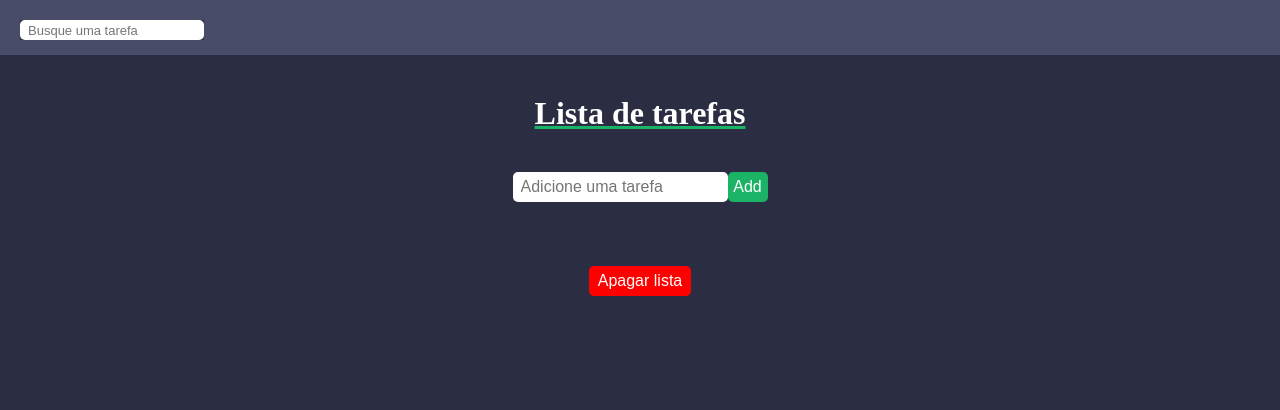
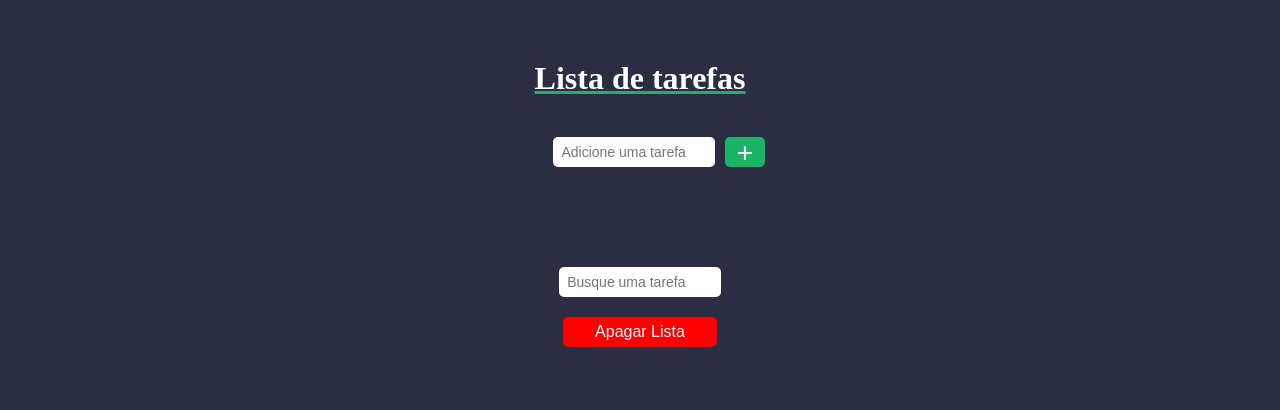
Before and after one commit to Victor227br/Lista-de-tarefa---javascript, a plain HTML site: page index.html in a window 1280 px wide. Drawn offline with nearby package versions, Linux system fonts and the light colour scheme.

Commit message:
revisão do código

```diff
--- a/index.html
+++ b/index.html
@@ -12,21 +12,28 @@
 </head>
 <body>
 
-    <span id="estiloBarra"><div class="barraCentralizar"><input id="search" type="text" placeholder="Busque uma tarefa"></div></span>
+    <!-- <span id="estiloBarra"><div class="barradePesquisaCentralizar"><input id="search" type="text" placeholder="Busque uma tarefa"></div></span> -->
     <div class="container-add">
     <h1 id="titulo">Lista de tarefas</h1>
 
     <div id="estilizarAdicionarTarefa">
         <input id="add-text" type="text" placeholder="Adicione uma tarefa" required >
-        <button id="button-criar" onclick="criarTarefa()" >Add</button>
+        <span class="estilobutton">
+            <button id="button-criar" onclick="criarTarefa()" >+</button>
+        </span>
     </div>
 
  </div>
         <ul id="lista-container"></ul>
 
-        <nav>
-            <button id="button-excluirlista" onclick="apagarTudo()" id="limpar-button">Apagar lista</button>
-        </nav>
+
+            <span id="centralizarFinal">
+                <div id="estilizarBusca">
+                    <input id="search" type="text" placeholder="Busque uma tarefa">
+                </div>
+                <button id="button-excluirlista" onclick="apagarTudo()" id="limpar-button">Apagar Lista</button>
+            </span>
+
 
     <script src="script.js"></script>
 </body>
--- a/script.js
+++ b/script.js
@@ -101,8 +101,6 @@ searchInput.addEventListener('input', (event) =>{
 if(formateString(item.textContent).indexOf(value) !== -1  ){
 
 item.style.display = 'flex';
-item.style.display =' ';
-
 } else {
     item.style.display = 'none';
   }
--- a/style.css
+++ b/style.css
@@ -38,11 +38,12 @@ nav {
 
 .container-add {
     display: flex;
-    justify-content:space-around;
+    justify-content:space-between;
     align-items: center;
     flex-direction: column;
     /* background-color: #2B2D42; */
     color: white;
+   padding: 20px;
 
 }
 
@@ -50,8 +51,8 @@ nav {
 #add-text{
     height: 30px;
     border-radius: 5px;
-    font-size: 16px;
-    min-width: 16vw;
+    font-size: 14px;
+    width: 12vw;
     box-shadow: 0 0 0 0;
     border: 0;
     outline: 0;
@@ -63,8 +64,13 @@ nav {
 #estilizarAdicionarTarefa{
     display: flex;
     flex-direction: row;
+    margin-left:3vw;
+
 }
 
+.estilobutton{
+    padding-left: 10px;
+}
 
 .item{
     display: flex;
@@ -106,7 +112,7 @@ nav {
 #button-criar{
     height: 30px;
     border-radius: 5px;
-    font-size: 16px;
+    font-size: 28px;
     box-shadow: 0 0 0 0;
     border: 0;
     outline: 0;
@@ -116,10 +122,10 @@ nav {
 }
 
 #button-excluirlista{
-    min-height: 30px;
+    height: 30px;
     border-radius: 5px;
     font-size: 16px;
-    min-width: 8vw;
+    width: 12vw;
     box-shadow: 0 0 0 0;
     border: 0;
     outline: 0;
@@ -179,26 +185,24 @@ display: none;
      background-color:#484C69;
  }
 
- #estiloBarra{
-    display:flex;
 
-    width: 100%;
-    padding-bottom: 15px;
-    background-color: #484C69;
+#centralizarFinal{
+    display: flex;
+    align-items: center;
+    flex-direction: column;
+    justify-content: space-around;
+    padding: 60px;
 }
 
-.barraCentralizar{
-    display: flex;
-    align-self: center;
-    margin-top: 20px;
-    margin-left: 20px; ;
+#estilizarBusca{
+    padding: 20px;
 }
 
  #search {
-    height: 20px;
+    height: 30px;
     border-radius: 5px;
-    font-size: 13px;
-    min-width: 10vw;
+    font-size: 14px;
+    width: 12vw;
     box-shadow: 0 0 0 0;
     border: 0;
     outline: 0;
@@ -215,15 +219,20 @@ display: none;
 }
 
 #add-text{
-        width: 56vw;
+        width: 42vw;
 }
 #button-criar{
-        width: 28vw;
+        width: 10vw;
 }
 #style-button{
     padding: 14px;
 }
 #button-excluirlista{
+   width: 32vw;
+ }
 
- }
+ #search {
+
+    width: 42vw;
 }
+}
```
